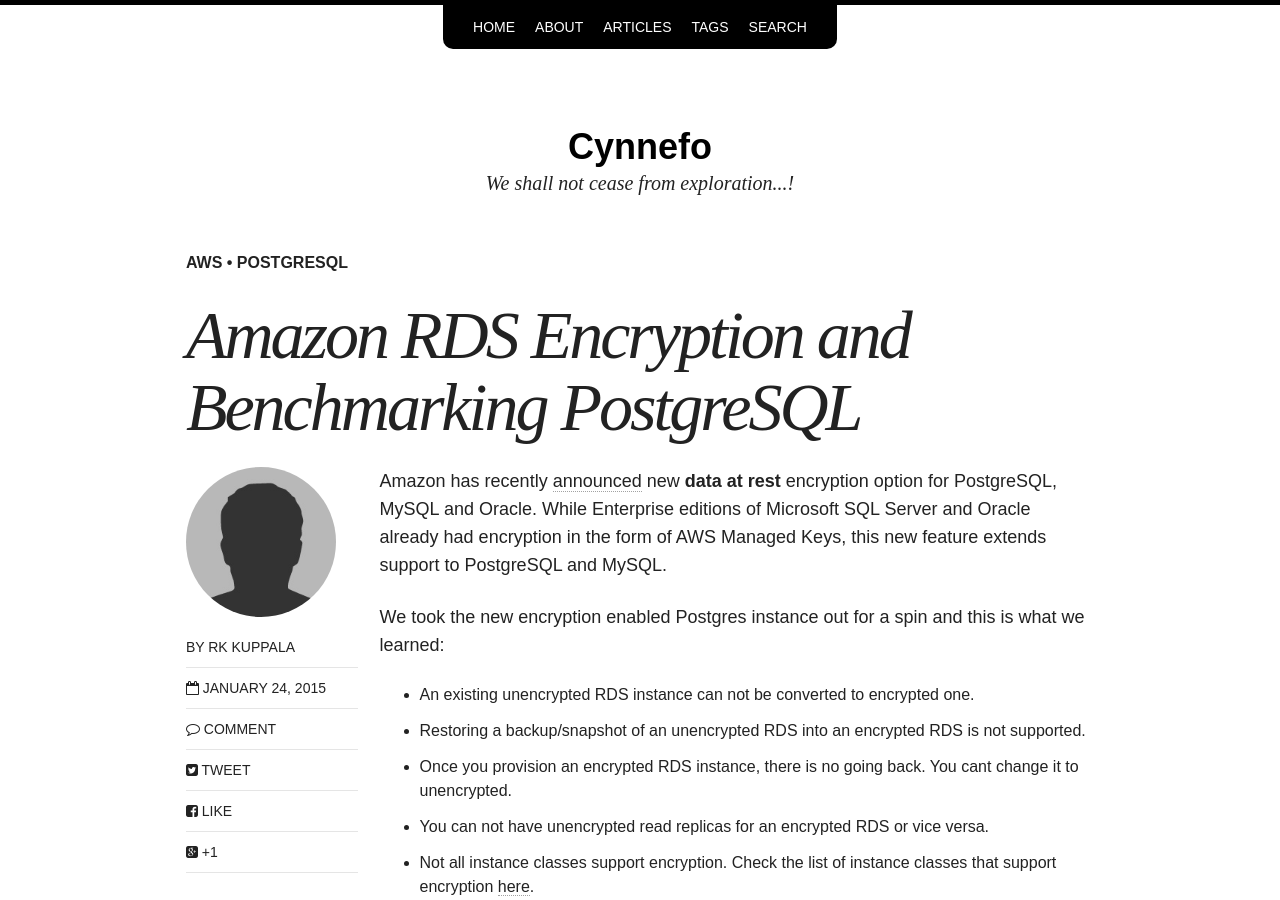
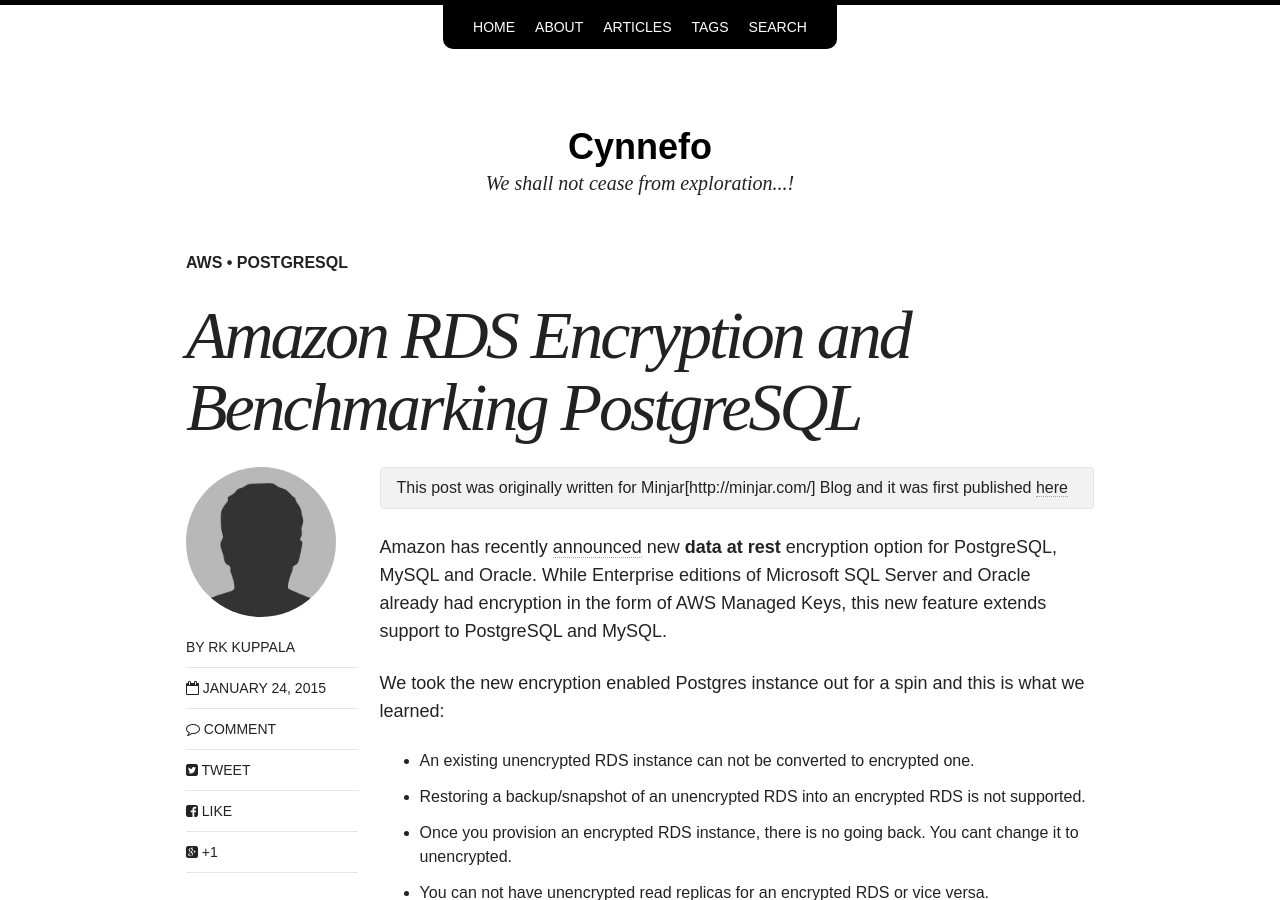
Before and after one commit to cynnefo/copypastewisdom.github.io, a Jekyll site: the page built from _posts/articles/2015-01-24-rds-encryption-postgresql-pgbench.md, in a window 1280 px wide and 900 px high. Built offline with Jekyll 4.4.1, drawn with Linux system fonts in a browser that asks for light colours; nearby versions of some CDN libraries; comment, search, counter and statistics services are not loaded.

Commit message:
Initial Commit

```diff
--- a/_posts/articles/2015-01-24-rds-encryption-postgresql-pgbench.md
+++ b/_posts/articles/2015-01-24-rds-encryption-postgresql-pgbench.md
@@ -8,6 +8,8 @@
 share: true
 ---
 
+This post was originally written for Minjar[http://minjar.com/] Blog and it was first published [here](http://blog.minjar.com/post/108724853340/rds-encryption-and-benchmarking-postgresql)
+{: .notice}
 
 Amazon has recently [announced](https://aws.amazon.com/blogs/aws/new-encryption-options-for-amazon-rds/) new **data at rest** encryption option for PostgreSQL, MySQL and Oracle. While Enterprise editions of Microsoft SQL Server and Oracle already had encryption in the form of AWS Managed Keys, this new feature extends support to PostgreSQL and MySQL.
 
```
